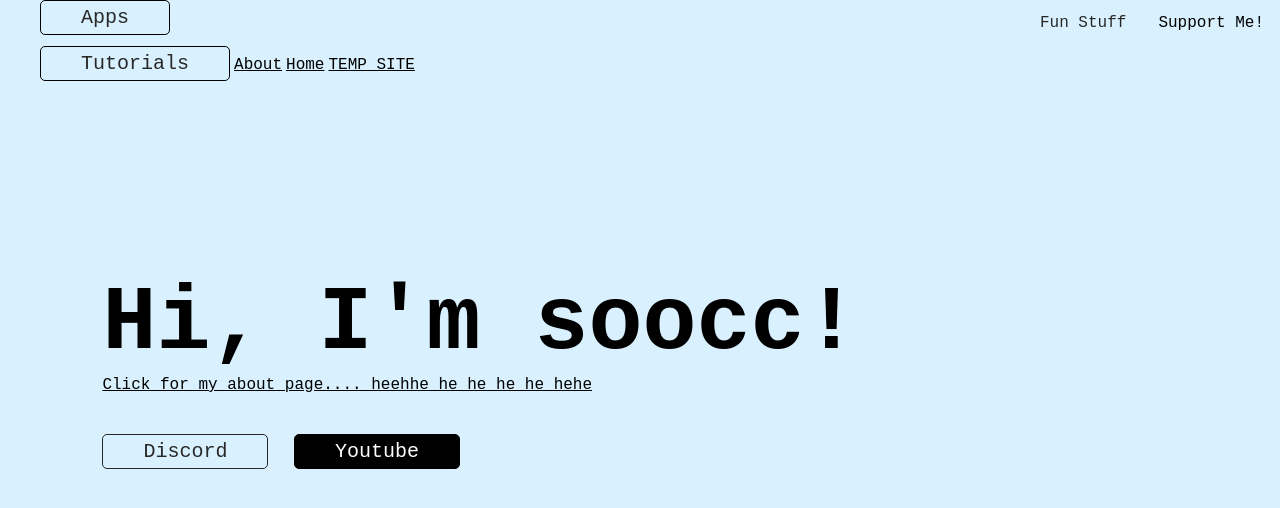
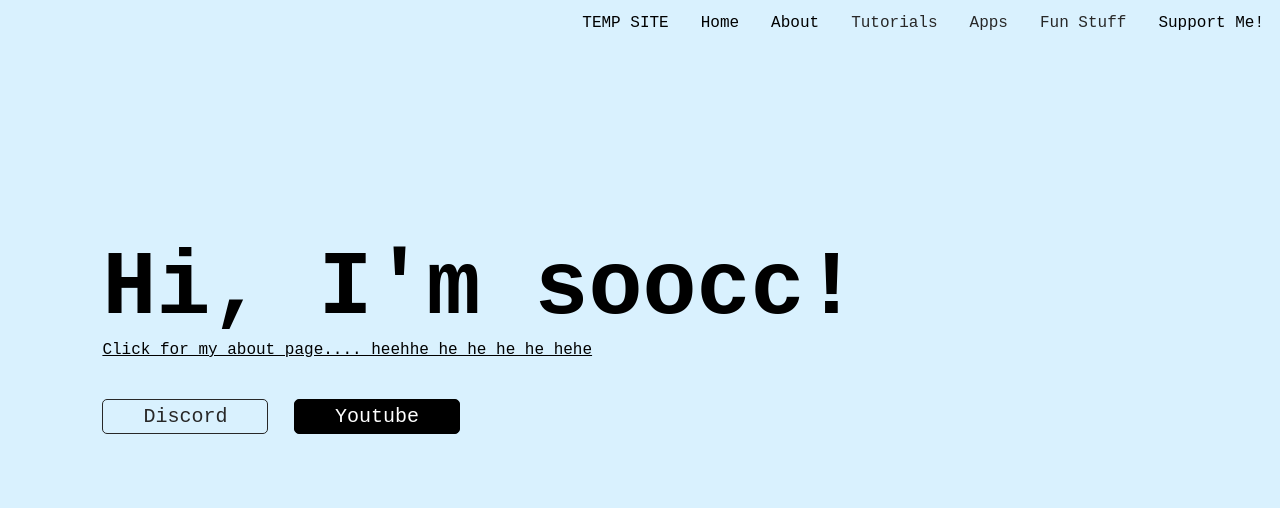
Before and after one commit to soocc/sooccsocks2, a Jekyll site: the page built from index.html, in a window 1280 px wide. Shown: the top 508 px of the page. Built offline with Jekyll 4.4.1, drawn with Linux system fonts in a browser that asks for light colours.

Commit message:
Update default.html

```diff
--- a/_layouts/default.html
+++ b/_layouts/default.html
@@ -18,7 +18,8 @@
           <a href="#">Link 3</a>
         </div>
       </div>
-      <button class="dropbtn">Apps
+      <div class="dropdown">
+        <button class="dropbtn">Apps
           <i class="fa fa-caret-down"></i>
         </button>
         <div class="dropdown-content">
@@ -27,7 +28,8 @@
           <a href="#">Link 3</a>
         </div>
       </div>
-      <button class="dropbtn">Tutorials
+      <div class="dropdown">
+        <button class="dropbtn">Tutorials
           <i class="fa fa-caret-down"></i>
         </button>
         <div class="dropdown-content">
```
